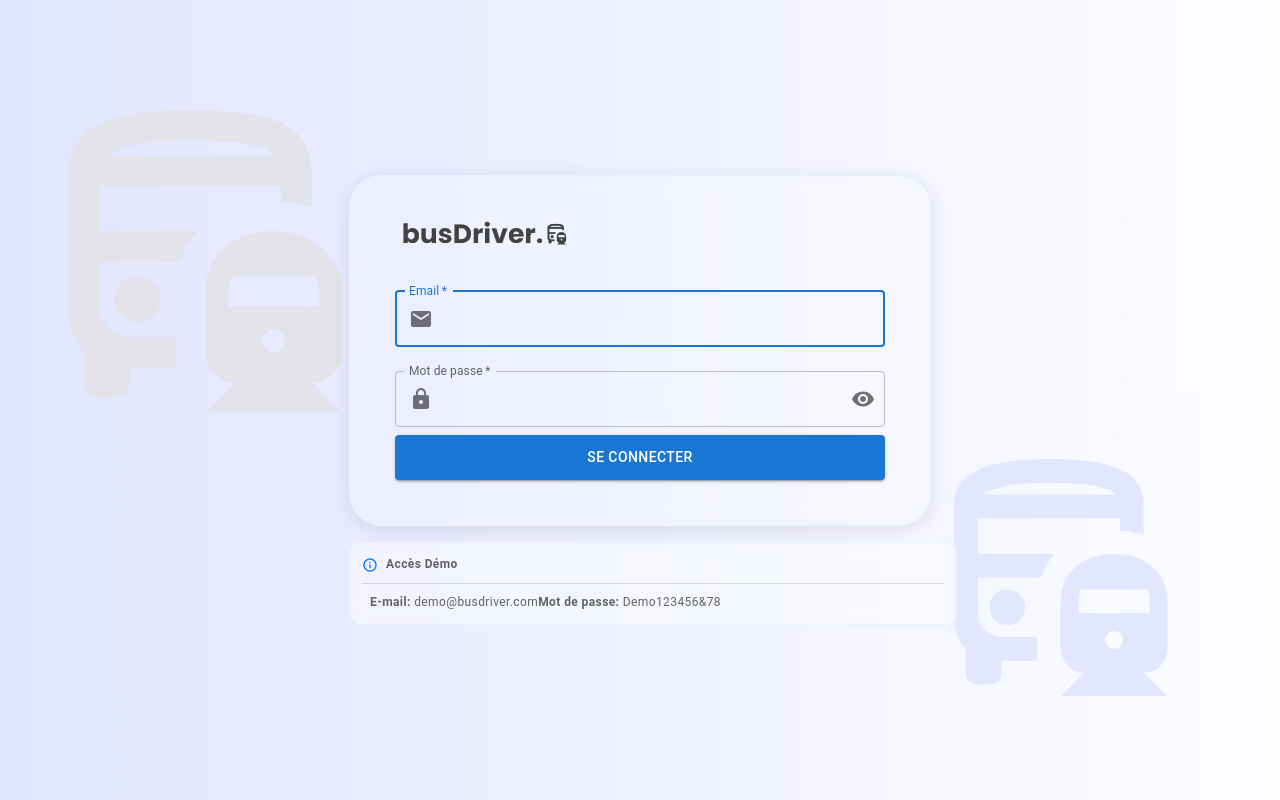
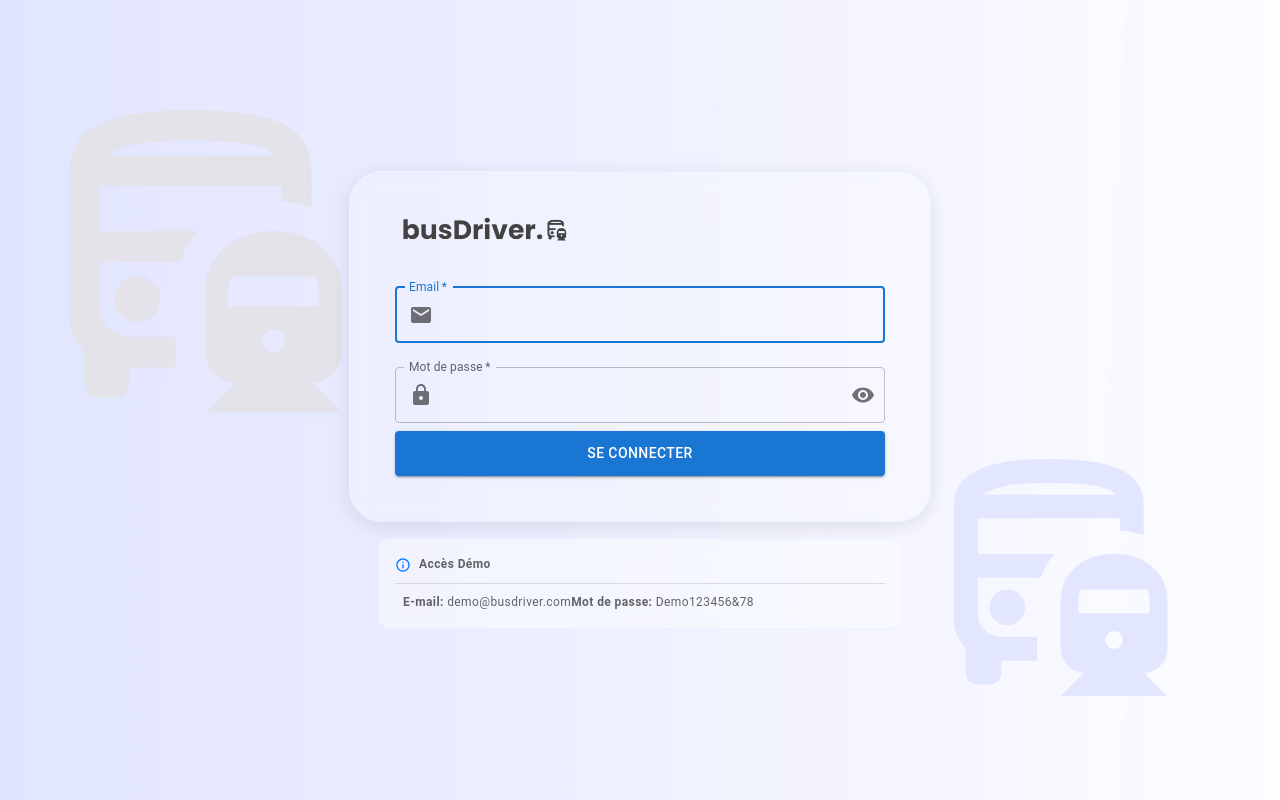
Before and after one commit to MGuyF/Bus-Driver-FullStack, a React (Create React App) app in the folder busdriver-app/: page / in a window 1280 px wide. Built offline with nearby package versions, Linux system fonts and the light colour scheme.

Commit message:
refactor(ui): Ensure demo info block is outside card but aligned

```diff
--- a/busdriver-app/src/pages/Login.jsx
+++ b/busdriver-app/src/pages/Login.jsx
@@ -56,12 +56,12 @@ const LoginPage = () => {
   return (
     <PageContainer>
       <Grid container justifyContent="center" alignItems="center" sx={{ padding: '1rem', height: '100vh' }}>
-      <Box sx={{ display: 'flex', flexDirection: 'column', alignItems: 'start', gap: 2 }}>
+      <Box sx={{ display: 'flex', flexDirection: 'column', alignItems: 'center', gap: 2, width: '100%', maxWidth: 490, px: 2 }}>
         <Card
           elevation={4}
         sx={{
-          padding: '45px',
-          width: 490,
+          padding: { xs: '30px', md: '45px' },
+          width: '100%',
           border: '1px solid #e7f4ff',
           backgroundColor: 'rgba(255, 255, 255, 0.2)',
           backdropFilter: 'blur(10px)',
@@ -156,12 +156,11 @@ const LoginPage = () => {
             {!loading && 'Se connecter'}
           </Button>
         </form>
-
         </Card>
 
         <Box
           sx={{
-            p: 1.5,
+            p: 2,
             width: '100%',
             display: 'flex',
             flexDirection: 'column',
```
